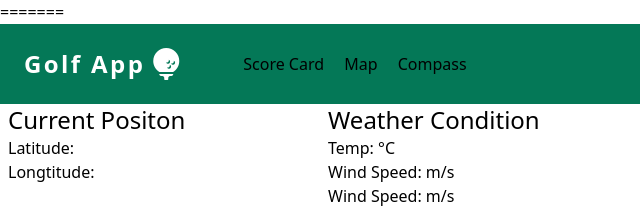
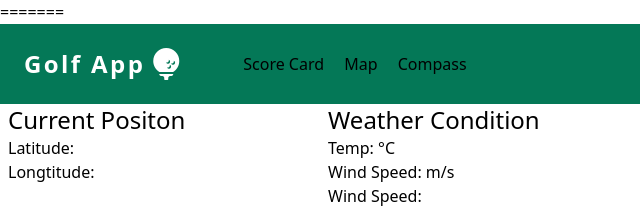
Before and after one commit to udara/after_one_of_Jupiter-s_moons, a website: page index.html in a window 1280 px wide. Shown: the top 221 px of the page, 0-640 px from the left. Drawn offline with nearby package versions, Linux system fonts and the light colour scheme; some packages are replaced by stand-ins of ours.

Commit message:
Update index.html

```diff
--- a/index.html
+++ b/index.html
@@ -74,7 +74,7 @@
     <h3 class="text-2xl px-2">Weather Condition</h3>
     <h4 class="px-2">Temp: <span id="temp"></span> °C</h4>
     <h4 class="px-2">Wind Speed: <span id="wspd"></span> m/s</h4>
-    <h4 class="px-2">Wind Speed: <span id="forcast"></span> m/s</h4>
+    <h4 class="px-2">Wind Speed: <span id="forcast"></span></h4>
 
   </div>
 
```
